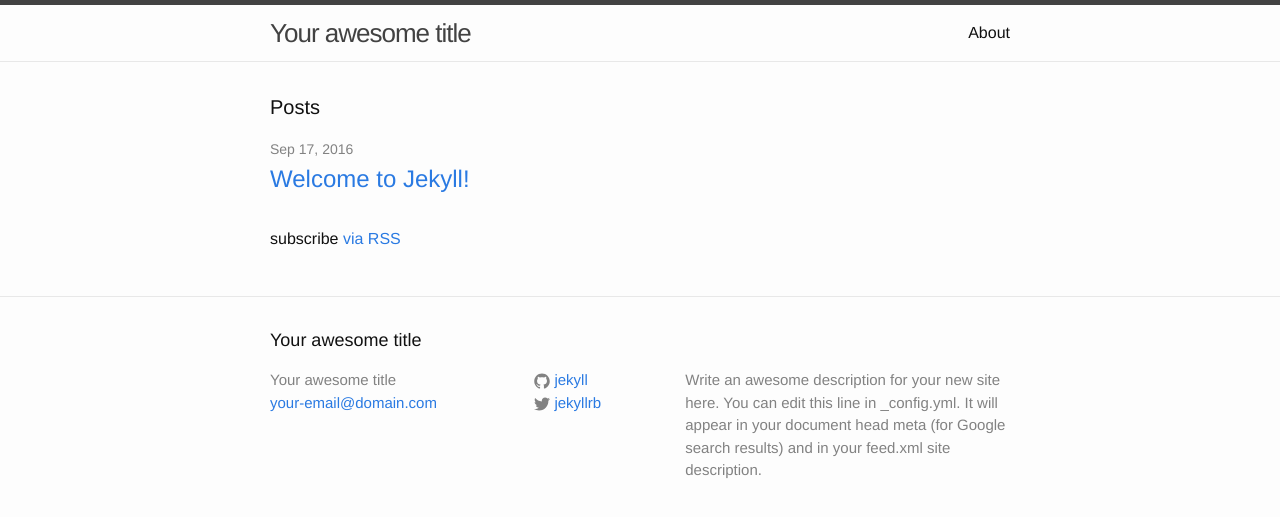
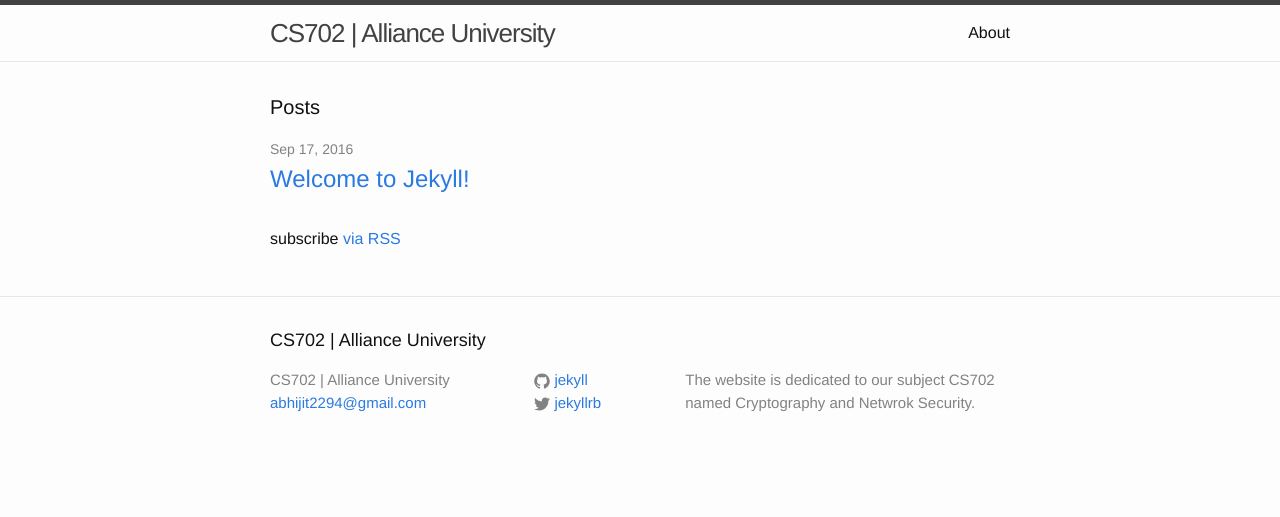
Before and after one commit to rahulhada/CS702, a Jekyll site: the page built from index.html, in a window 1280 px wide. Shown: the top 517 px of the page. Built offline with Jekyll 4.4.1, drawn with Linux system fonts in a browser that asks for light colours; nearby versions of some CDN libraries.

Commit message:
Updated jekyll Config

```diff
--- a/_config.yml
+++ b/_config.yml
@@ -6,14 +6,12 @@
 # 'jekyll serve'. If you change this file, please restart the server process.
 
 # Site settings
-title: Your awesome title
-email: your-email@domain.com
+title: CS702 | Alliance University
+email: abhijit2294@gmail.com
 description: > # this means to ignore newlines until "baseurl:"
-  Write an awesome description for your new site here. You can edit this
-  line in _config.yml. It will appear in your document head meta (for
-  Google search results) and in your feed.xml site description.
+  The website is dedicated to our subject CS702 named Cryptography and Netwrok Security.
 baseurl: "" # the subpath of your site, e.g. /blog
-url: "http://yourdomain.com" # the base hostname & protocol for your site
+url: "http://silverfoxa.github.io" # the base hostname & protocol for your site
 twitter_username: jekyllrb
 github_username:  jekyll
 
--- a/_includes/head.html
+++ b/_includes/head.html
@@ -1,12 +1,17 @@
 <head>
-  <meta charset="utf-8">
-  <meta http-equiv="X-UA-Compatible" content="IE=edge">
-  <meta name="viewport" content="width=device-width, initial-scale=1">
+    <meta charset="utf-8">
+    <meta http-equiv="X-UA-Compatible" content="IE=edge">
+    <meta name="viewport" content="width=device-width, initial-scale=1">
 
-  <title>{% if page.title %}{{ page.title }}{% else %}{{ site.title }}{% endif %}</title>
-  <meta name="description" content="{% if page.excerpt %}{{ page.excerpt | strip_html | strip_newlines | truncate: 160 }}{% else %}{{ site.description }}{% endif %}">
+    <title>{% if page.title %}{{ page.title }}{% else %}{{ site.title }}{% endif %}</title>
+    <meta name="description"
+          content="{% if page.excerpt %}{{ page.excerpt | strip_html | strip_newlines | truncate: 160 }}{% else %}{{ site.description }}{% endif %}">
 
-  <link rel="stylesheet" href="{{ "/css/main.css" | prepend: site.baseurl }}">
-  <link rel="canonical" href="{{ page.url | replace:'index.html','' | prepend: site.baseurl | prepend: site.url }}">
-  <link rel="alternate" type="application/rss+xml" title="{{ site.title }}" href="{{ "/feed.xml" | prepend: site.baseurl | prepend: site.url }}">
+    <link rel="stylesheet" href="{{ "
+    /css/main.css" | prepend: site.baseurl }}">
+    <link rel="canonical" href="{{ page.url | replace:'index.html','' | prepend: site.baseurl | prepend: site.url }}">
+    <link rel="alternate" type="application/rss+xml" title="{{ site.title }}" href="{{ "
+    /feed.xml" | prepend: site.baseurl | prepend: site.url }}">
+    <script src="https://code.jquery.com/jquery-3.1.0.min.js"
+            integrity="sha256-cCueBR6CsyA4/9szpPfrX3s49M9vUU5BgtiJj06wt/s=" crossorigin="anonymous"></script>
 </head>
--- a/index.html
+++ b/index.html
@@ -4,6 +4,20 @@ layout: default
 
 <div class="home">
 
+  <script>
+      $.ajax({
+          url: "{{site.baseurl}}/CS702",
+          success: function(data){
+              $(data).find("a:contains(.html)").each(function(){
+                  // will loop through
+                  var file = $(this).attr("href");
+
+                  $('<p></p>').html(file).appendTo('a div of your choice')
+
+              });
+          }
+      });
+  </script>
   <h1 class="page-heading">Posts</h1>
 
   <ul class="post-list">
```
Also changed, not shown: README.md, 16 other files.
